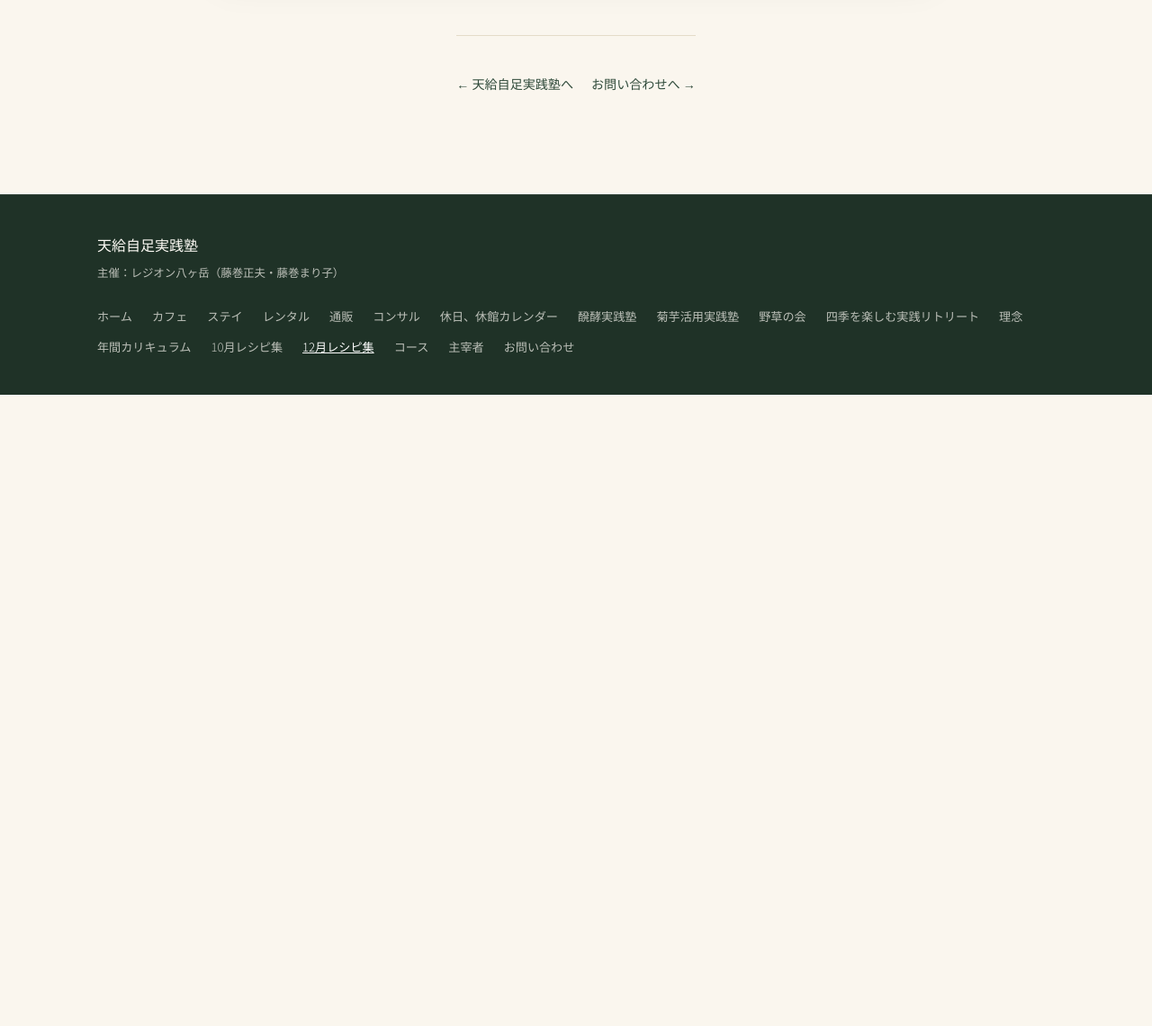
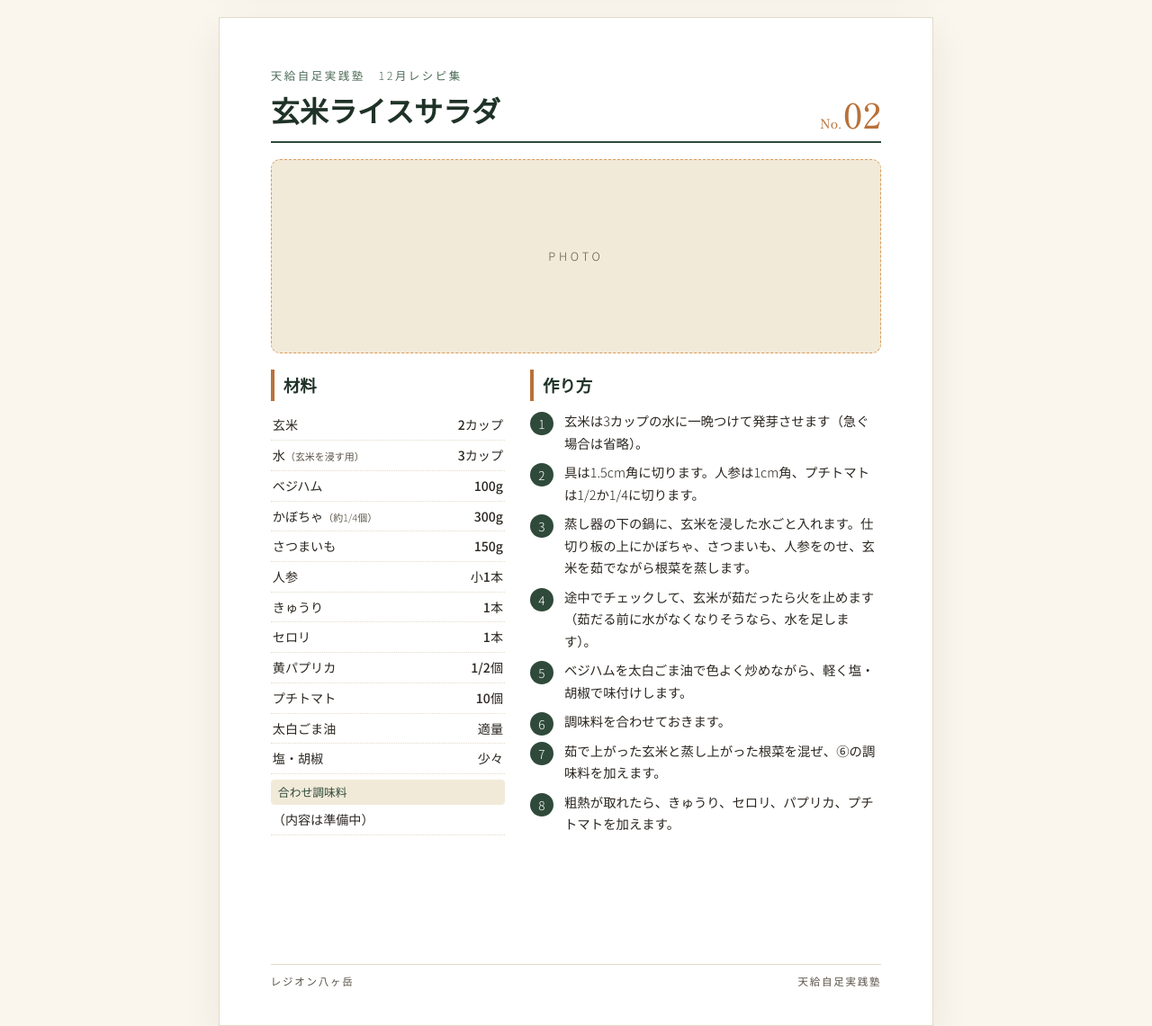
Before and after one commit to masaopapa3318-blip/kenkou, a plain HTML site: page recipes-december.html in a window 1280 px wide. Shown: the part 1820-2961 px from the top of the page at 90% size. Before the commit the page ends 2259 px from the top, so only its background shows below. Drawn offline with Linux system fonts and the light colour scheme.

Commit message:
December No.02 玄米ライスサラダ (seasoning mix pending)
Co-Authored-By: Claude Opus 5.5 <noreply@anthropic.com>
Claude-Session: https://claude.ai/code/session_01KMZKNoPaTSr1nALhDDkbWP

```diff
--- a/recipes-december.html
+++ b/recipes-december.html
@@ -121,6 +121,59 @@
         </footer>
       </article>
 
+      <article class="recipe-sheet recipe-sheet--compact recipe-sheet--long" id="recipe-02">
+        <header class="recipe-sheet-head">
+          <p class="recipe-series">天給自足実践塾　12月レシピ集</p>
+          <p class="recipe-no"><span>No.</span>02</p>
+          <h2 class="recipe-title">玄米ライスサラダ</h2>
+        </header>
+
+        <div class="recipe-photo" role="img" aria-label="写真準備中">
+          <span>PHOTO</span>
+        </div>
+
+        <div class="recipe-body">
+          <section class="recipe-ingredients">
+            <h3>材料</h3>
+            <ul>
+              <li><span>玄米</span><span>2カップ</span></li>
+              <li><span>水<small>（玄米を浸す用）</small></span><span>3カップ</span></li>
+              <li><span>ベジハム</span><span>100g</span></li>
+              <li><span>かぼちゃ<small>（約1/4個）</small></span><span>300g</span></li>
+              <li><span>さつまいも</span><span>150g</span></li>
+              <li><span>人参</span><span>小1本</span></li>
+              <li><span>きゅうり</span><span>1本</span></li>
+              <li><span>セロリ</span><span>1本</span></li>
+              <li><span>黄パプリカ</span><span>1/2個</span></li>
+              <li><span>プチトマト</span><span>10個</span></li>
+              <li><span>太白ごま油</span><span>適量</span></li>
+              <li><span>塩・胡椒</span><span>少々</span></li>
+              <li class="recipe-group">合わせ調味料</li>
+              <li><span>（内容は準備中）</span><span></span></li>
+            </ul>
+          </section>
+
+          <section class="recipe-steps">
+            <h3>作り方</h3>
+            <ol>
+              <li>玄米は3カップの水に一晩つけて発芽させます（急ぐ場合は省略）。</li>
+              <li>具は1.5cm角に切ります。人参は1cm角、プチトマトは1/2か1/4に切ります。</li>
+              <li>蒸し器の下の鍋に、玄米を浸した水ごと入れます。仕切り板の上にかぼちゃ、さつまいも、人参をのせ、玄米を茹でながら根菜を蒸します。</li>
+              <li>途中でチェックして、玄米が茹だったら火を止めます（茹だる前に水がなくなりそうなら、水を足します）。</li>
+              <li>ベジハムを太白ごま油で色よく炒めながら、軽く塩・胡椒で味付けします。</li>
+              <li>調味料を合わせておきます。</li>
+              <li>茹で上がった玄米と蒸し上がった根菜を混ぜ、⑥の調味料を加えます。</li>
+              <li>粗熱が取れたら、きゅうり、セロリ、パプリカ、プチトマトを加えます。</li>
+            </ol>
+          </section>
+        </div>
+
+        <footer class="recipe-sheet-foot">
+          <span>レジオン八ヶ岳</span>
+          <span>天給自足実践塾</span>
+        </footer>
+      </article>
+
       <div class="page-nav">
         <a href="philosophy.html">← 天給自足実践塾へ</a>
         <a href="contact.html">お問い合わせへ →</a>
```
